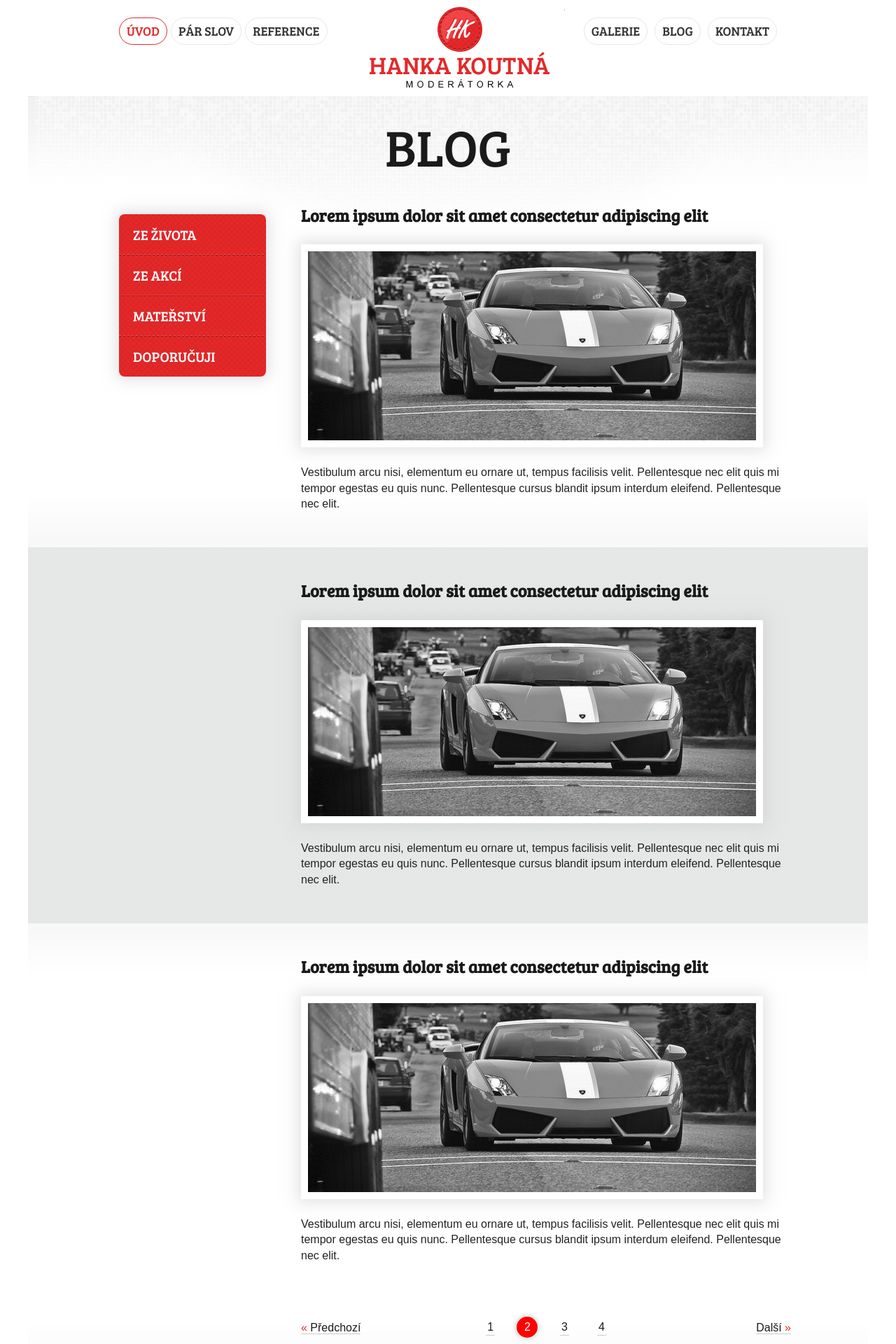
After one commit to asokani/hanak, a PHP site: page /blog.html in a window 1280 px wide. The commit adds this page. Shown: the top 1920 px of the page at 70% size. Run offline with PHP 8.4, Linux system fonts and the light colour scheme; some libraries are stand-ins or nearby versions.

Commit message:
blog page

```diff
--- /dev/null
+++ b/blog.html
@@ -0,0 +1,197 @@
+<!doctype html>
+<html class="no-js" lang="cs" xmlns="http://www.w3.org/1999/html">
+<head>
+    <meta charset="utf-8">
+    <meta http-equiv="X-UA-Compatible" content="IE=edge,chrome=1">
+    <!--[if lt IE 7 ]>
+    <script>document.documentElement.className += ' ie6';</script> <![endif]-->
+    <!--[if IE 7 ]>
+    <script>document.documentElement.className += ' ie7';</script> <![endif]-->
+    <!--[if IE 8 ]>
+    <script>document.documentElement.className += ' ie8';</script> <![endif]-->
+    <title></title>
+    <meta name="description" content="">
+    <meta name="author" content="">
+    <meta name="viewport" content="width=device-width">
+
+
+    <link rel="stylesheet" href="css/normalize.css">
+    <link rel="stylesheet" href="css/main.css">
+    <script src="js/vendor/modernizr-2.6.2.min.js"></script>
+</head>
+
+<body>
+    <header class="clearfix">
+        <h1 class="logo">
+            <a href="">
+                Hanka Koutná moderátorka
+            </a>
+        </h1>
+        <nav>
+            <ul>
+                <li class="selected"><a href="">úvod</a></li>
+                <li><a href="">pár slov</a></li>
+                <li><a href="">reference</a></li>
+
+
+                <li><a href="">kontakt</a></li>
+                <li><a href="">blog</a></li>
+                <li><a href="">galerie</a></li>
+            </ul>
+        </nav>
+    </header>
+    <div id="main">
+        <div class="panel blog">
+            <h1>Blog</h1>
+            <div class="panel inner submenu">
+                <ul>
+                    <li><a href="">Ze života</a></li>
+                    <li><a href="">Ze akcí</a></li>
+                    <li><a href="">Mateřství</a></li>
+                    <li><a href="">Doporučuji</a></li>
+                </ul>
+            </div>
+            <div class="panel outer post">
+                <div class="panel inner clearfix">
+                    <div class="post">
+                        <h2><a href="">Lorem ipsum dolor sit amet consectetur adipiscing elit</a></h2>
+                        <div class="image">
+                            <a href="">
+                                <img src="images/demo/blog1.jpg" alt="" width="640" height="270" />
+                            </a>
+                        </div>
+                        <p class="text">Vestibulum arcu nisi, elementum eu ornare ut, tempus facilisis velit. Pellentesque nec elit quis mi tempor egestas eu quis nunc. Pellentesque cursus blandit ipsum interdum eleifend. Pellentesque nec elit.</p>
+                    </div>
+                </div>
+            </div>
+            <div class="panel outer post">
+                <div class="panel inner clearfix">
+                    <div class="post">
+                        <h2><a href="">Lorem ipsum dolor sit amet consectetur adipiscing elit</a></h2>
+                        <div class="image">
+                            <a href="">
+                                <img src="images/demo/blog1.jpg" alt="" width="640" height="270" />
+                            </a>
+                        </div>
+                        <p class="text">Vestibulum arcu nisi, elementum eu ornare ut, tempus facilisis velit. Pellentesque nec elit quis mi tempor egestas eu quis nunc. Pellentesque cursus blandit ipsum interdum eleifend. Pellentesque nec elit.</p>
+                    </div>
+                </div>
+            </div>
+            <div class="panel outer post">
+                <div class="panel inner clearfix">
+                    <div class="post">
+                        <h2><a href="">Lorem ipsum dolor sit amet consectetur adipiscing elit</a></h2>
+                        <div class="image">
+                            <a href="">
+                                <img src="images/demo/blog1.jpg" alt="" width="640" height="270" />
+                            </a>
+                        </div>
+                        <p class="text">Vestibulum arcu nisi, elementum eu ornare ut, tempus facilisis velit. Pellentesque nec elit quis mi tempor egestas eu quis nunc. Pellentesque cursus blandit ipsum interdum eleifend. Pellentesque nec elit.</p>
+
+
+                        <div class="navigation clearfix">
+                            <nav>
+                                <ul>
+                                    <li><a href="">1</a></li>
+                                    <li class="selected"><span class="circle"></span><span>2</span></li>
+                                    <li><a href="">3</a></li>
+                                    <li><a href="">4</a></li>
+                                </ul>
+                            </nav>
+                            <div class="next">
+                                <a href="">Další <span>&raquo;</span></a>
+                            </div>
+                            <div class="prev">
+                                <a href=""><span>&laquo;</span> Předchozí</a>
+                            </div>
+
+
+
+                        </div>
+                    </div>
+                </div>
+            </div>
+
+        </div>
+
+        <div class="panel gray contact">
+            <div class="panel inner clearfix">
+                <p class="title">Kontakt</p>
+                <div class="col">
+                    <p class="title">Přímý kontakt</p>
+                    <p class="address">
+                        Hanka Koutna<br>
+                        Tel.: 602 611 170<br>
+                        Mail: <a href="">hanka.koutna@gmail.com</a><br>
+                        <a href="">Facebook</a>
+                    </p>
+                </div>
+                <div class="col">
+                    <p class="title">Poslat zprávu</p>
+                    <div class="input">
+                        <input type="text" />
+                    </div>
+                    <div class="input">
+                        <input type="text" />
+                    </div>
+                    <div>
+                        Povinné údaje *
+                    </div>
+                </div>
+                <div class="col">
+                    <div class="textarea">
+                        <textarea>
+
+                        </textarea>
+                    </div>
+                    <div class="submit">
+                        <a href="">Odeslat</a>
+                    </div>
+
+                </div>
+            </div>
+        </div>
+        <div class="panel black partners">
+            <div class="panel inner clearfix">
+                <p class="title">Partneři</p>
+                <ul class="links">
+                    <li><a href=""><img src="images/partners/mohito.png" alt="Mohito" width="155"  height="57" /></a></li>
+                    <li><a href=""><img src="images/partners/bikram-yoga.png" alt="Bikram Yoga" width="106"  height="57" /></a></li>
+                    <li><a href=""><img src="images/partners/reserved.png" alt="Reserved" width="176"  height="57" /></a></li>
+                    <li><a href=""><img src="images/partners/cosmopolitan.png" alt="Cosmopolitan" width="130"  height="57" /></a></li>
+                </ul>
+                <ul class="switch">
+                    <li><a href=""></a></li>
+                    <li class="selected"><a href=""></a></li>
+                    <li><a href=""></a></li>
+                    <li><a href=""></a></li>
+                </ul>
+            </div>
+
+        </div>
+        <footer class="panel red">
+            <div class="panel inner clearfix">
+                <a href="" class="logo">
+                    Hanka Koutná moderátorka
+                </a>
+                <div class="right">
+                    <ul>
+                        <li><a href="">úvod</a></li>
+                        <li><a href="">pár slov</a></li>
+                        <li><a href="">reference</a></li>
+                        <li><a href="">galerie</a></li>
+                        <li><a href="">blog</a></li>
+                        <li><a href="">kontakt</a></li>
+                    </ul>
+                    <p class="copy">&copy; Copyright 2012, Hanka Koutná</p>
+                    <a class="author" href="">Vytvořeno v Netfinity</a>
+                </div>
+            </div>
+        </footer>
+    </div>
+    <script src="//ajax.googleapis.com/ajax/libs/jquery/1.8.2/jquery.min.js"></script>
+    <script>window.jQuery || document.write('<script src="js/vendor/jquery-1.8.2.min.js"><\/script>')</script>
+    <script src="js/plugins.js"></script>
+    <script src="js/main.js"></script>
+</body>
+</html>
--- a/css/main.css
+++ b/css/main.css
@@ -119,14 +119,14 @@ header {
     height: 137px;
 }
 
-nav {
+header nav {
     width: 100%;
     margin: 0 auto;
     overflow:hidden;
     position:relative;
     z-index: 10;
 }
-nav ul {
+header nav ul {
     clear:left;
     float:left;
     width: 100%;
@@ -137,7 +137,7 @@ nav ul {
     left:50%;
     text-align:center;
 }
-nav ul li {
+header nav ul li {
     display:block;
     float:left;
     list-style:none;
@@ -148,12 +148,12 @@ nav ul li {
     margin: 0 0 0 5px;
 
 }
-nav ul li.selected a {
+header nav ul li.selected a {
     color: #e2292a;
     border-color: #e2292a;
 
 }
-nav ul li a {
+header nav ul li a {
     color: #333333;
     font-size: 18px;
     font-weight: normal;
@@ -164,20 +164,20 @@ nav ul li a {
     border: 1px solid #e7e7e7;
     display: block;
 }
-nav ul li a:hover {
+header nav ul li a:hover {
     color: #e2292a;
 }
-nav ul li:nth-child(1) {
+header nav ul li:nth-child(1) {
     margin-left: 0;
 }
-nav ul li:nth-child(1),
-nav ul li:nth-child(2),
-nav ul li:nth-child(3) {
+header nav ul li:nth-child(1),
+header nav ul li:nth-child(2),
+header nav ul li:nth-child(3) {
     float: left;
 }
-nav ul li:nth-child(4),
-nav ul li:nth-child(5),
-nav ul li:nth-child(6) {
+header nav ul li:nth-child(4),
+header nav ul li:nth-child(5),
+header nav ul li:nth-child(6) {
     float: right;
     margin-left: 10px;
 }
@@ -313,6 +313,7 @@ ul.switch li.selected a {
 .panel .third .content {
     padding: 0 10px;;
 }
+.post .image,
 .gallery .image,
 .clients .image,
 .col .image {
@@ -320,6 +321,7 @@ ul.switch li.selected a {
     float: left;
     left: 50%;
 }
+.post .image a,
 .gallery .image a,
 .clients .image a,
 .col .image a {
@@ -625,10 +627,12 @@ footer .author {
     padding: 10px 0;
     margin: 10px 0;
 }
+.blog,
 .gallery,
 .references {
     background: url(../images/background-squares.png) repeat-x;
 }
+.blog h1,
 .aboutme h1,
 .gallery h1,
 .references h1 {
@@ -814,8 +818,193 @@ footer .author {
     background: url(../images/panel/bar-shadow.png) bottom center no-repeat;
     z-index: 50;
 }
+.blog {
+    position: relative;
+}
+.blog .submenu ul {
+    position: absolute;
+    background: url(../images/background-red.png);
+    border-radius: 8px;
+    left: 20px;
+    top: 45px;
+    padding: 0;
+    list-style-type: none;
+    margin: 0;
+    overflow: hidden;
+    -webkit-box-shadow: 0px 0px 20px 5px rgba(200, 200, 200, .5);
+    box-shadow: 0px 0px 20px 5px rgba(200, 200, 200, .5);
+    width: 210px;
+    z-index: 50;
+}
+.blog .panel.inner {
+    padding: 10px 0 0 0;
+    position: relative;
+    overflow: visible;
+}
 
+.blog .submenu li {
 
+    margin: 0;
+    z-index: 50;
+    background: url(../images/line-top.png) top repeat-x,
+        url(../images/line.png) bottom repeat-x;
+}
+.blog .submenu li:first-child {
+    background: url(../images/line.png) bottom repeat-x;
+}
+.blog .submenu li:first-child {
+    border-top-left-radius: 8px;
+    border-top-right-radius: 8px;
+}
+.blog .submenu li:last-child {
+    border-bottom-left-radius: 8px;
+    border-bottom-right-radius: 8px;
+}
+.blog .submenu li:last-child {
+    background: url(../images/line-top.png) top repeat-x;
+}
+.blog .submenu li a {
+    padding: 15px 20px;
+    margin: 0;
+    display: block;
+    text-transform: uppercase;
+    color: white;
+    font-size: 20px;
+    text-decoration: none;
+
+}
+.blog .submenu li:hover {
+    background: url(../images/arrow-white.png) right no-repeat,
+        url(../images/background-black.png);
+}
+
+.blog .panel.post .panel.inner .post {
+    margin: 0 0 0 280px;
+    z-index: 10;
+    position: relative;
+}
+.panel.post h2 {
+    margin: 0;
+    padding: 0;
+}
+.panel.post h2 a {
+    text-decoration: none;
+    color: #1a1a1a;
+}
+.panel.post .image {
+    display: block;
+    margin: 25px 0;
+    left: 0;
+
+}
+.blog .panel.post {
+    padding: 35px 0;
+    overflow: hidden;
+}
+.blog .panel.post .image a {
+    left: 0;
+}
+.blog .panel.post:nth-child(3) {
+    padding-top: 10px;
+    background: url(../images/background-grayscale-bottom.png) bottom repeat-x;
+}
+.blog .panel.post:nth-child(4) {
+    background: url(../images/background-gray.png);
+}
+.blog .panel.post:nth-child(5) {
+    background: url(../images/background-grayscale-top.png) top repeat-x,
+        url(../images/background-grayscale-bottom.png) bottom repeat-x;
+}
+.blog .post .navigation {
+    margin: 80px 0 20px;
+}
+.blog .post .navigation .prev,
+.blog .post .navigation .next {
+    position: relative;
+    z-index: 50;
+    float: left;
+}
+.blog .post .navigation .next {
+    float: right;
+}
+.blog .post .navigation .next a,
+.blog .post .navigation .prev a {
+    color: #1a1a1a;
+    font-size: 16px;
+    position: relative;
+    font-family: Arial;
+    text-decoration: none;
+    border-bottom: 1px solid #cccccc;
+}
+.blog .post .navigation .next a:hover,
+.blog .post .navigation .prev a:hover {
+    border-color: #e2292a;
+    color: #e2292a;
+}
+.blog .post .navigation .next span,
+.blog .post .navigation .prev span {
+    color: #e2292a;
+}
+.blog .post .navigation nav {
+    position: absolute;
+    width: 100%;
+    z-index: 10;
+}
+.blog .post .navigation ul {
+    position: relative;
+    float: left;
+    left: 50%;
+    margin: 0;
+    top: -10px;
+    padding: 10px 0;
+    z-index: 10;
+    list-style-type: none;
+}
+
+.blog .post .navigation ul li {
+    float:left;
+    position: relative;
+    left: -50%;
+}
+.blog .post .navigation ul li a {
+    display: block;
+    font-size: 16px;
+    font-family: Arial;
+    color: #1a1a1a;
+    padding:  0 2px;
+    margin: 0 20px;
+    text-decoration: none;
+    border-bottom: 1px solid #cccccc;
+}
+.blog .post .navigation ul li.selected span {
+    color: white;
+    z-index: 50;
+    display: block;
+    font-size: 16px;
+    font-family: Arial;
+    position: relative;
+}
+.blog .post .navigation ul li.selected span.circle {
+    width: 30px;
+    height: 30px;
+    background: red;
+    position: absolute;
+    border-radius: 15px;
+    left: -9px;
+    top: -4px;
+    z-index: 10;
+    -webkit-box-shadow: 0px 0px 5px 3px rgba(200, 200, 200, .5);
+    box-shadow: 0px 0px 5px 3px rgba(200, 200, 200, .5);
+}
+.blog .post .navigation ul li.selected {
+    color: white;
+    padding:  0 2px;
+    margin: 0 20px;
+}
+.blog .post .navigation ul li a:hover {
+    border-color: #e2292a;
+    color: #e2292a;
+}
 /* ==========================================================================
    Helper classes
    ========================================================================== */
```
Also changed, not shown: blog-detail.html (added, +197 -0 lines), images/arrow-white.png (added), images/background-black.png, images/background-grayscale-bottom.png, images/background-grayscale-top.png, images/demo/blog1.jpg (added), images/line-top.png (added), images/line.png (added).
